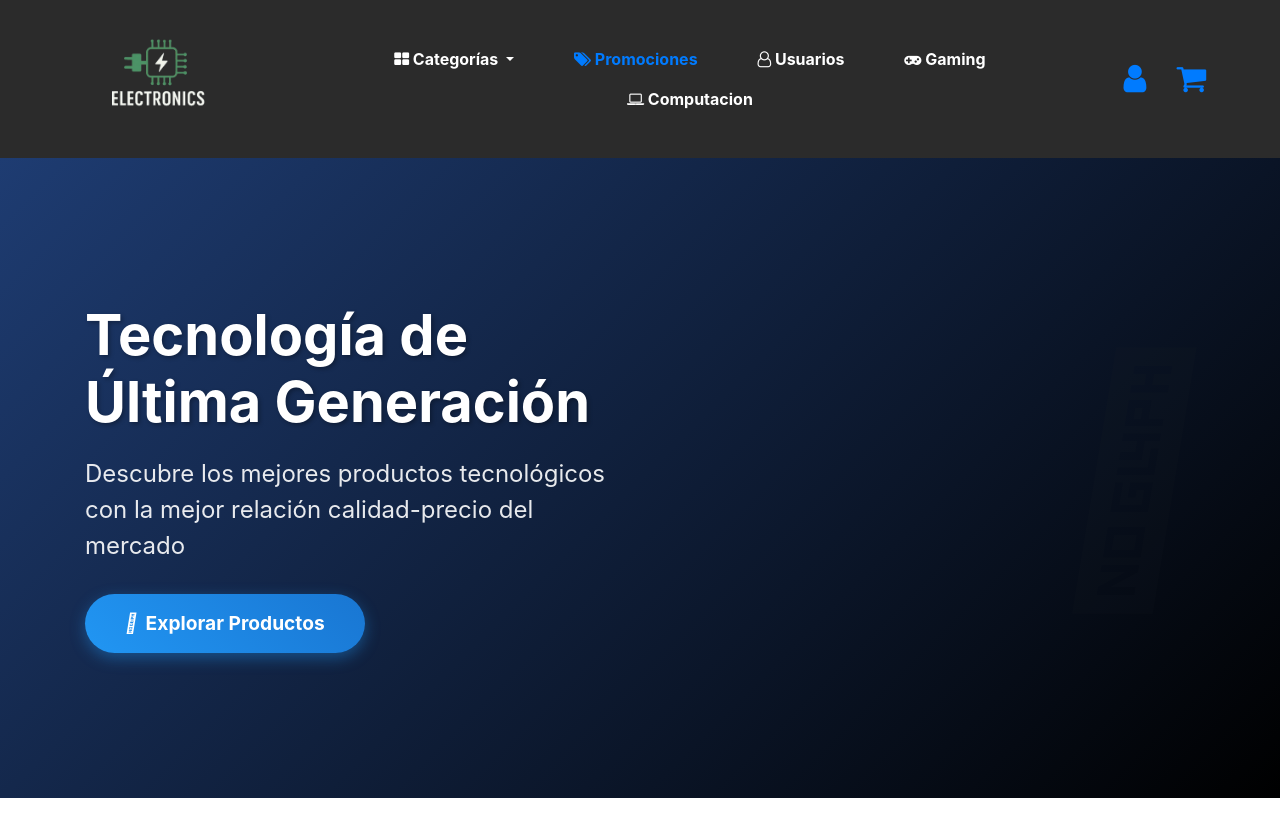
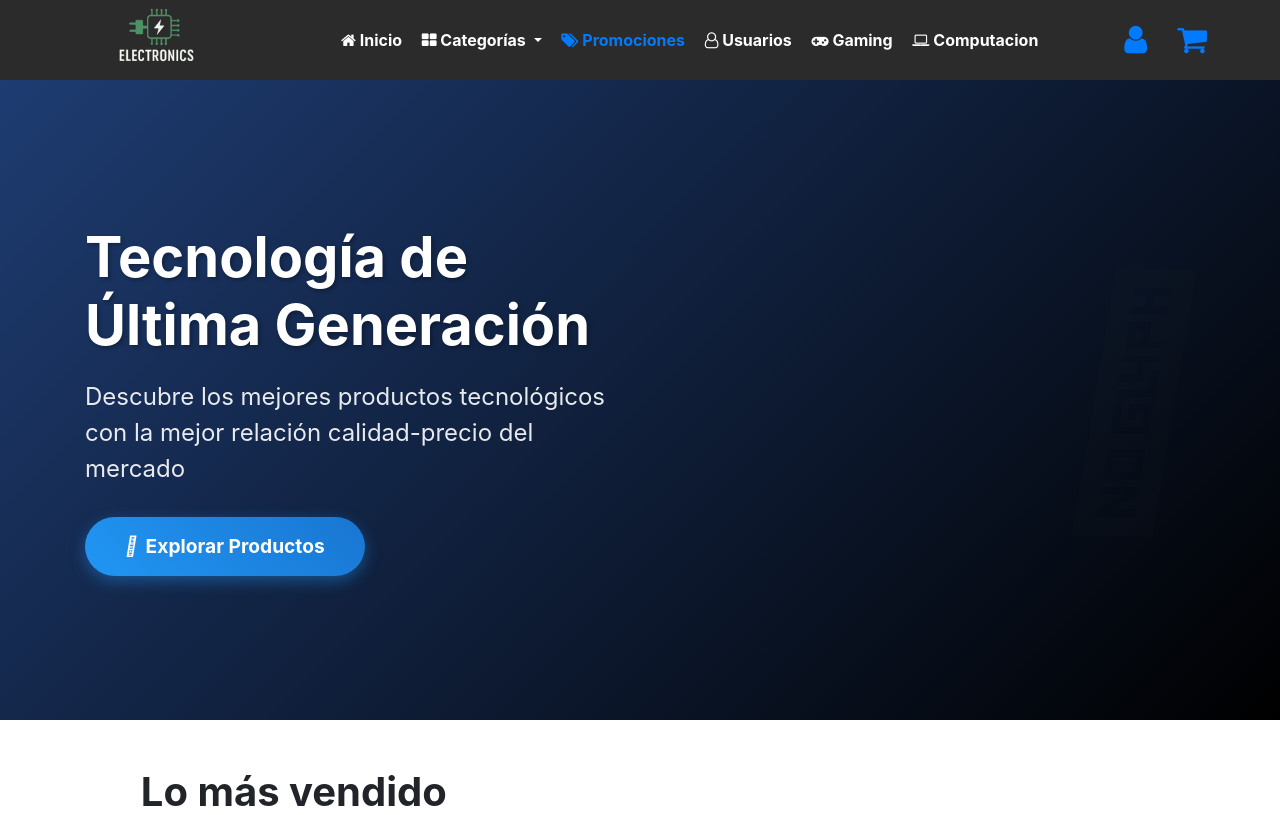
Before and after one commit to GMYA07/TiendaElectronica, a PHP site: page / in a window 1280 px wide. Shown: the top 815 px of the page. Run offline with PHP 8.4, Linux system fonts and the light colour scheme; some libraries are stand-ins or nearby versions.

Commit message:
menu editado como le gusta al indigo

```diff
--- a/Assets/css/style.css
+++ b/Assets/css/style.css
@@ -8,6 +8,7 @@
 
 nav{
     background-color: #2B2B2B;
+    height: 10vh;
 }
 
 /* CSS RESPONSIVE MEJORADO */
@@ -17,18 +18,16 @@ nav{
     flex-direction: row;
     justify-content: center;
     align-items: center;
-    padding: 0.5rem 1rem;
 }
 
 .contenedorLogo {
     display: flex;
     justify-content: center;
     flex-shrink: 0;
-
 }
 
 .logoNav {
-    width: 50%;
+    width: 40%;
     height: auto;
     max-width: 250px;
     min-width: 60px;
@@ -41,7 +40,7 @@ nav{
 
 .itemsMenu {
     display: flex;
-    gap: 6%;
+    gap: 0.5%;
     justify-content: center;
     flex-wrap: wrap;
 }
@@ -50,7 +49,6 @@ nav{
     color: white;
     font-size: clamp(0.85rem, 2vh, 1rem) !important;
     font-weight: bold;
-    padding: 0.5rem 0.75rem;
     white-space: nowrap;
 }
 
--- a/views/cabecera/cabecera.php
+++ b/views/cabecera/cabecera.php
@@ -9,6 +9,9 @@
         <div class="collapse navbar-collapse" id="navbarSupportedContent">
             <div class="container contenedorListaItems">
                 <ul class="navbar-nav me-auto mb-2 mb-lg-0 itemsMenu">
+                    <li class="nav-item">
+                        <a class="nav-link" aria-current="page" href="#"> <i class="fa fa-home" aria-hidden="true"></i> Inicio</a>
+                    </li>
                     <li class="nav-item dropdown">
                         <a class="nav-link dropdown-toggle" href="#" role="button" data-toggle="dropdown" aria-expanded="false">
                             <i class="fa fa-th-large"></i> Categorías
--- a/views/principal/principal.php
+++ b/views/principal/principal.php
@@ -61,7 +61,7 @@
                                     </div>
                                 </div>
                                 <div class="container-fluid d-flex justify-content-center">
-                                    <a href="#" class="btn btn-primary mt-2 mb-3"><i class="fa fa-cart-plus" aria-hidden="true"></i> Agregar al carrito</a>
+                                    <a href="./index.php?ruta=./views/producto/producto" class="btn btn-primary mt-2 mb-3"><i class="fa fa-cart-plus" aria-hidden="true"></i> Agregar al carrito</a>
                                 </div>
                             </div>
                         </div>
```
